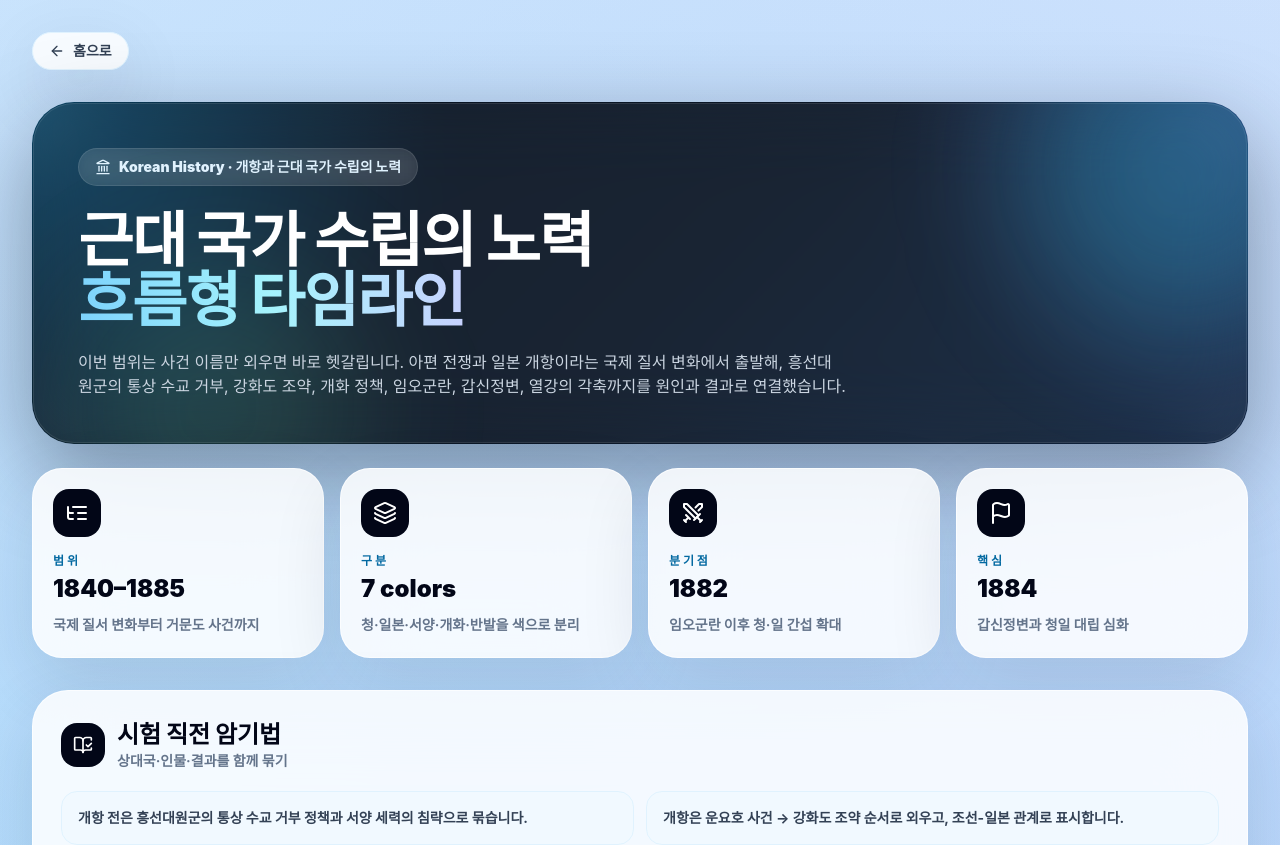
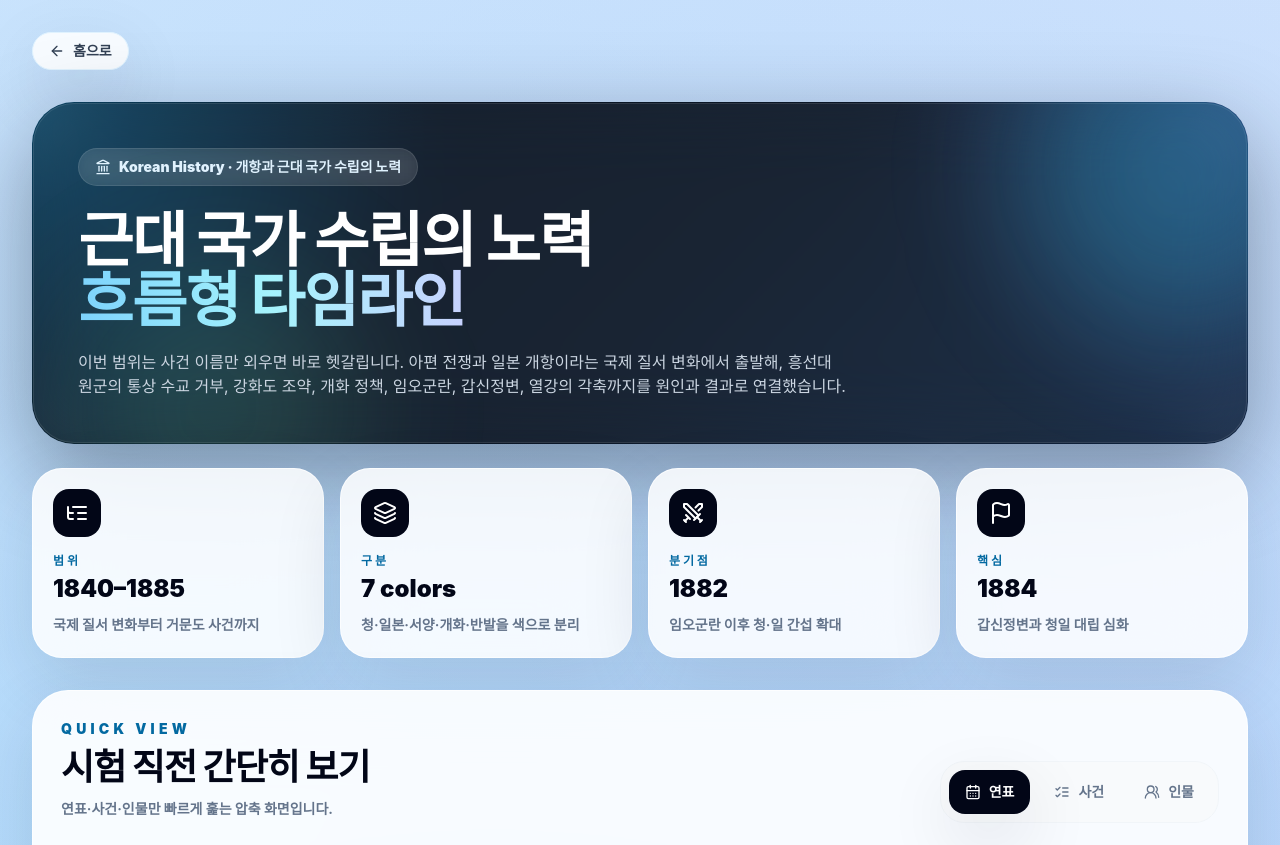
Before and after one commit to hoshinodaisuki0102/KSarchive, a Next.js app: page /subjects/history in a window 1280 px wide. Shown: the top 845 px of the page. Built offline with nearby package versions, Linux system fonts and the light colour scheme.

Commit message:
Insert history quick view section

```diff
--- a/app/subjects/history/page.tsx
+++ b/app/subjects/history/page.tsx
@@ -1,6 +1,7 @@
 import Link from "next/link";
 import { ArrowLeft, BookOpenCheck, Flag, Landmark, Layers3, Swords, ListTree, UsersRound } from "lucide-react";
 import { SiteFooter } from "@/components/site-footer";
+import { HistoryQuickView } from "@/components/history-quick-view";
 import { HistoryQuizPanel } from "@/components/history-quiz-panel";
 import { historyCategoryMeta, modernHistoryStudyTips, modernHistoryTimeline } from "@/lib/history-data";
 
@@ -51,6 +52,8 @@ export default function HistoryPage() {
             );
           })}
         </section>
+
+        <HistoryQuickView />
 
         <section className="mt-8 rounded-[36px] border border-white/70 bg-white/85 p-5 shadow-card backdrop-blur-2xl sm:p-7">
           <div className="flex items-center gap-3">
```
